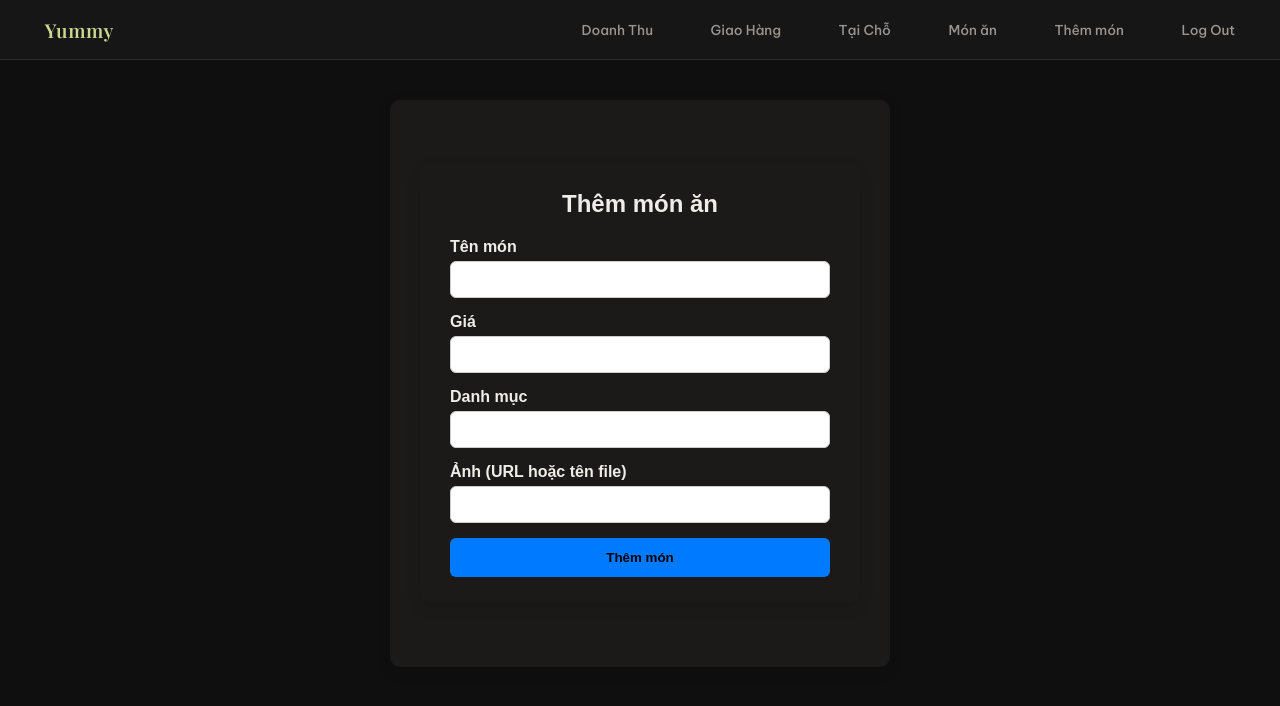
After one commit to LacNac/YumYum, a Flask app: page /manager/themmon in a window 1280 px wide. The commit adds this page. Shown: the top 706 px of the page. Run offline with Flask 3, Linux system fonts and the light colour scheme.

Commit message:
xong sua xoa

```diff
--- a/main.py
+++ b/main.py
@@ -6,9 +6,6 @@ from manager import manager_bp
 app = Flask(__name__)
 app.secret_key = "abc123"  # bắt buộc để dùng session
 app.register_blueprint(manager_bp)
-
-@app.route('/Manager')
-
 
 @app.route('/')
 def index():
@@ -68,7 +65,7 @@ def update_menu(page=1, per_page=10, danh_muc=None, keyword=None):
 
     offset = (page - 1) * per_page
 
-    query = "SELECT * FROM Mon_an WHERE 1=1"
+    query = "SELECT * FROM Mon_an WHERE trang_thai =1"
     params = []
 
     # lọc theo danh mục
--- a/manager/views.py
+++ b/manager/views.py
@@ -1,5 +1,5 @@
 import requests
-from flask import render_template, redirect, url_for
+from flask import render_template, redirect, url_for, request
 from . import manager_bp
 
 BASE_API = "http://127.0.0.1:5001"
@@ -65,3 +65,40 @@ def update_status_eatin(id_don):
     except Exception:
         pass
     return redirect(url_for('manager.eatin'))
+
+@manager_bp.route('/monan')
+def monan():
+    try:
+        res = requests.get(f"{BASE_API}/monan")
+        data = res.json()
+    except Exception:
+        data = []
+    return render_template('listfood.html', foods=data)
+
+@manager_bp.route('/themmon', methods=['GET', 'POST'])
+def themmon():
+    if request.method == 'POST':
+        data = {
+            "ten": request.form.get("ten"),
+            "gia": request.form.get("gia"),
+            "danhmuc": request.form.get("danhmuc"),
+            "anh": request.form.get("anh")
+        }
+        try:
+            requests.post(f"{BASE_API}/themmon", json=data)
+        except Exception:
+            pass
+        return redirect(url_for('manager.monan'))
+
+    return render_template('addfood.html')
+
+@manager_bp.route('/xoamon/<int:id_mon>', methods=['POST'])
+def xoamon(id_mon):
+    try:
+        res = requests.post(f"{BASE_API}/xoamon/{id_mon}")
+        print("STATUS:", res.status_code)
+        print("RESPONSE:", res.text)
+    except Exception as e:
+        print("ERROR:", e)
+
+    return redirect(url_for('manager.monan'))
--- /dev/null
+++ b/templates/addfood.html
@@ -0,0 +1,91 @@
+<!-- templates/food_add.html -->
+{% extends 'basemanager.html' %}
+
+{% block title %}Thêm món{% endblock %}
+
+{% block content %}
+
+<style>
+.container {
+    max-width: 500px;
+    margin: 40px auto;
+    background: #1c1919;
+    padding: 25px 30px;
+    border-radius: 10px;
+    box-shadow: 0 5px 15px rgba(0,0,0,0.1);
+    font-family: Arial, sans-serif;
+}
+
+.container h2 {
+    text-align: center;
+    margin-bottom: 20px;
+}
+
+.form-group {
+    margin-bottom: 15px;
+}
+
+label {
+    display: block;
+    font-weight: bold;
+    margin-bottom: 5px;
+}
+
+input {
+    width: 100%;
+    padding: 10px;
+    border: 1px solid #ccc;
+    border-radius: 6px;
+    outline: none;
+    transition: 0.2s;
+}
+
+input:focus {
+    border-color: #007bff;
+}
+
+button {
+    width: 100%;
+    padding: 12px;
+    background: #007bff;
+    border: none;
+    color: black;
+    font-weight: bold;
+    border-radius: 6px;
+    cursor: pointer;
+    transition: 0.2s;
+}
+
+button:hover {
+    background: #0056b3;
+}
+</style>
+
+<div class="container">
+    <h2>Thêm món ăn</h2>
+
+    <form method="POST">
+        <div class="form-group">
+            <label>Tên món</label>
+            <input type="text" name="ten" required>
+        </div>
+
+        <div class="form-group">
+            <label>Giá</label>
+            <input type="number" name="gia" required>
+        </div>
+
+        <div class="form-group">
+            <label>Danh mục</label>
+            <input type="text" name="danhmuc">
+        </div>
+
+        <div class="form-group">
+            <label>Ảnh (URL hoặc tên file)</label>
+            <input type="text" name="anh">
+        </div>
+
+        <button type="submit">Thêm món</button>
+    </form>
+</div>
+{% endblock %}
--- a/templates/basemanager.html
+++ b/templates/basemanager.html
@@ -14,6 +14,8 @@
     <a href="{{ url_for('manager.doanhthu') }}" {% if request.endpoint == 'manager.doanhthu' %}class="active"{% endif %}>Doanh Thu</a>
     <a href="{{ url_for('manager.deli') }}" {% if request.endpoint in ['manager.deli','manager.deli_chitiet'] %}class="active"{% endif %}>Giao Hàng</a>
     <a href="{{ url_for('manager.eatin') }}" {% if request.endpoint in ['manager.eatin','manager.eatin_chitiet'] %}class="active"{% endif %}>Tại Chỗ</a>
+    <a href="{{ url_for('manager.monan') }}">Món ăn</a>
+    <a href="{{ url_for('manager.themmon') }}">Thêm món</a>
     <a href="{{url_for('login')}}" >Log Out</a>
 </nav>
 
```
Also changed, not shown: templates/listfood.html (added, +41 -0 lines), quan-an.db, 1 other file.
